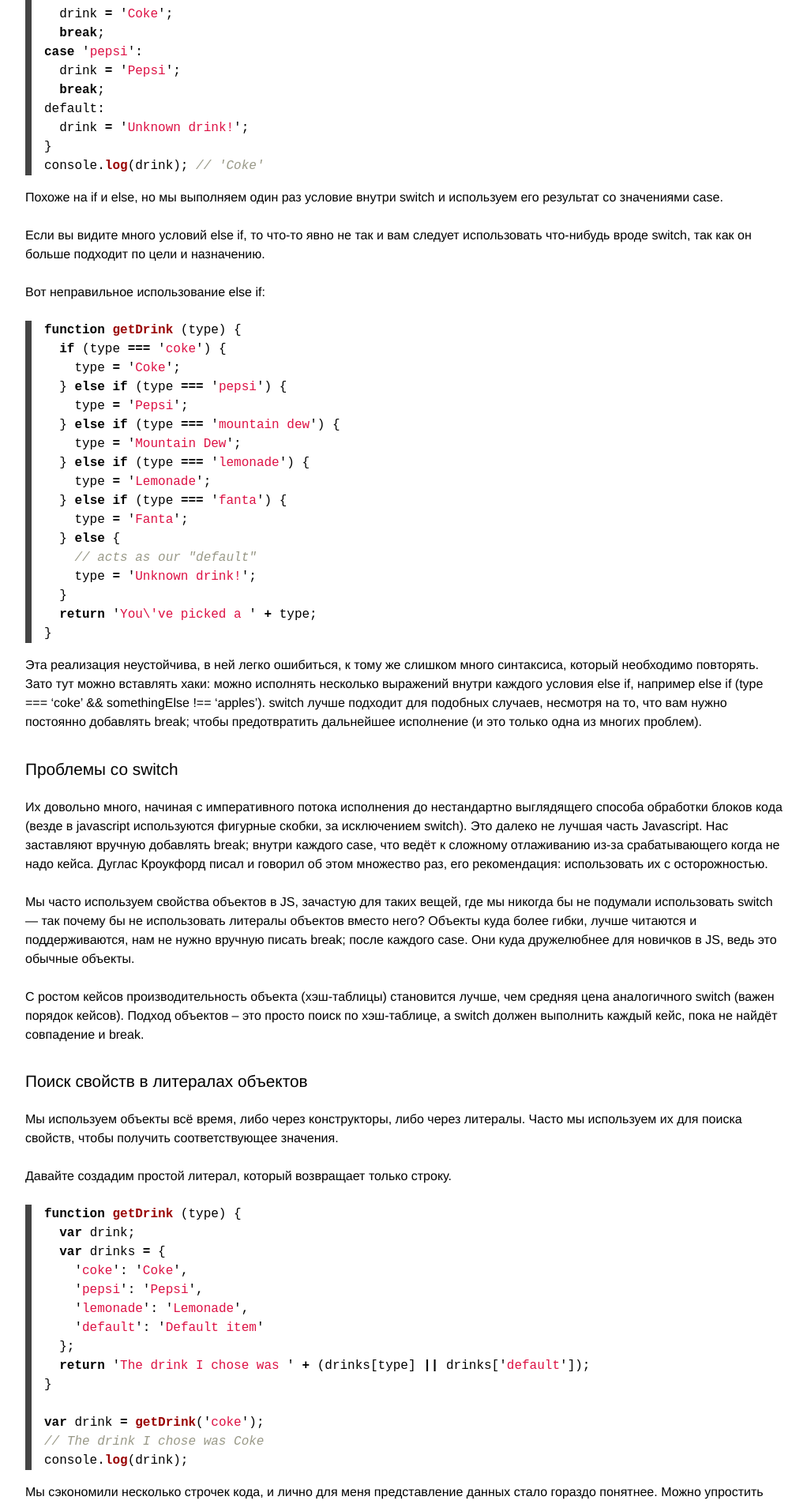
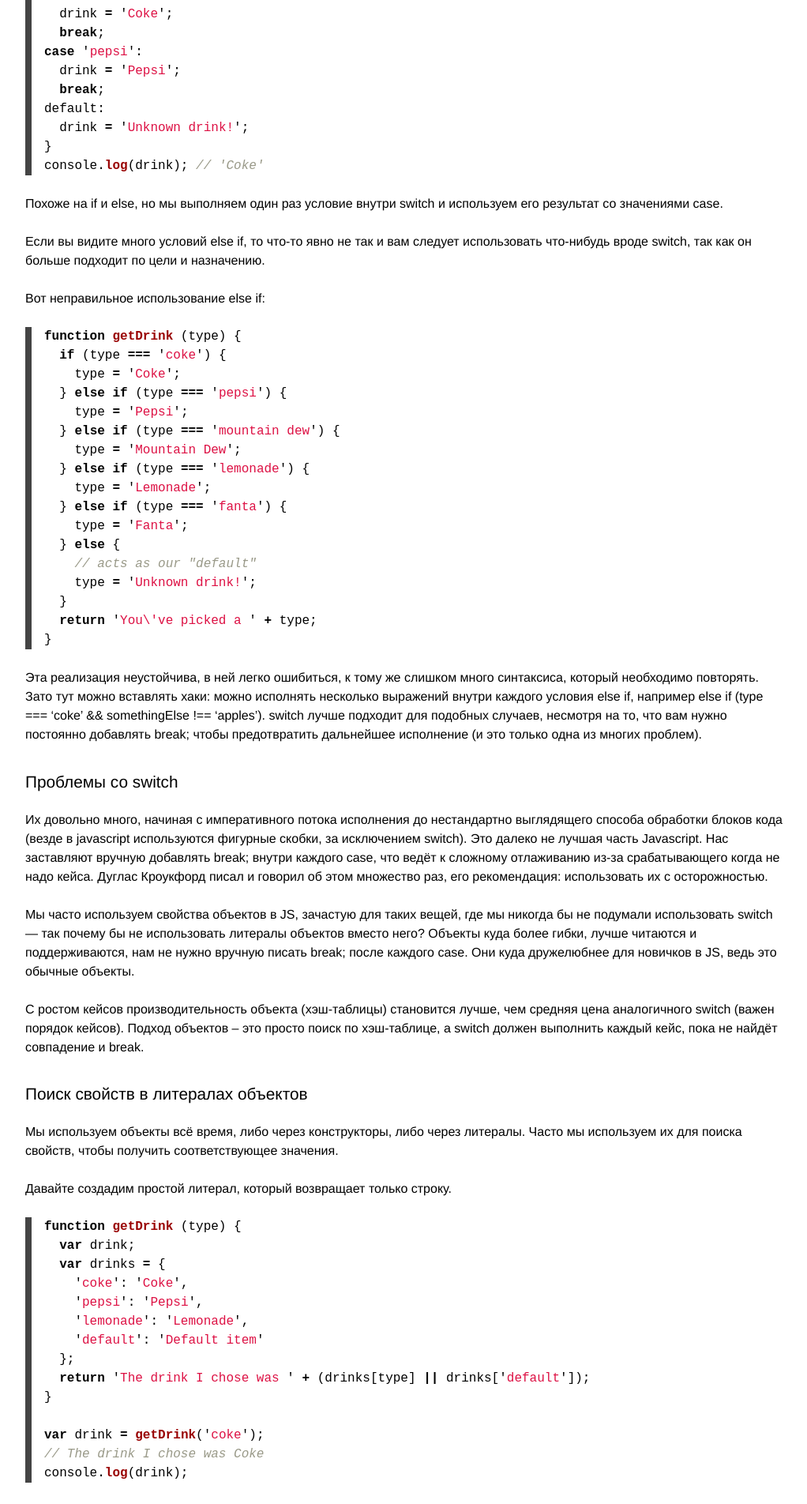
Before and after one commit to smirina/frontiermag.github.io, a Jekyll site: the page built from _posts/2014-07-20-switch-from-switch.markdown, in a window 1280 px wide. Shown: the part 483-2387 px from the top of the page at 79% size, without its empty margins (128-1150 px from the left). Built offline with Jekyll 4.4.1, drawn with Linux system fonts in a browser that asks for light colours; nearby versions of some CDN libraries; comment, search, counter and statistics services are not loaded.

Commit message:
fix margin for highlight

```diff
--- a/css/highlight.css
+++ b/css/highlight.css
@@ -1,7 +1,7 @@
 /* Syntax highlighting styles */
 /* ----------------------------------------------------------*/
 
-.highlight  { background: #ffffff; padding-left: 1rem; border-left: .5rem solid #444; margin: 1rem 0;}
+.highlight  { background: #ffffff; padding-left: 1rem; border-left: .5rem solid #444; margin: 0 0 1.5rem 0;}
 .highlight .c { color: #999988; font-style: italic } /* Comment */
 .highlight .err { color: #a61717; background-color: #e3d2d2 } /* Error */
 .highlight .k { font-weight: bold } /* Keyword */
```
